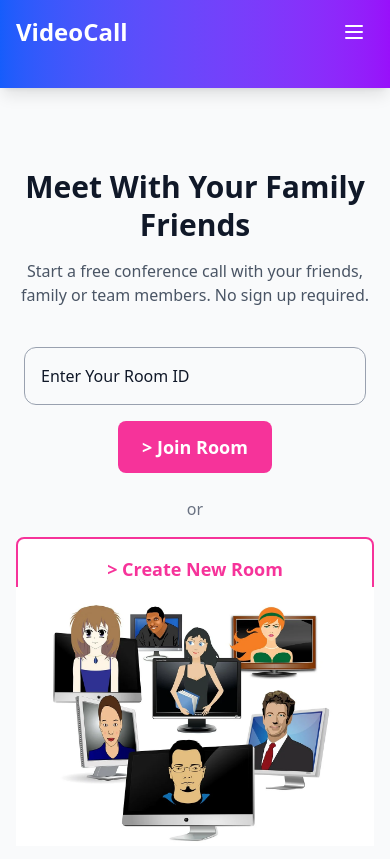
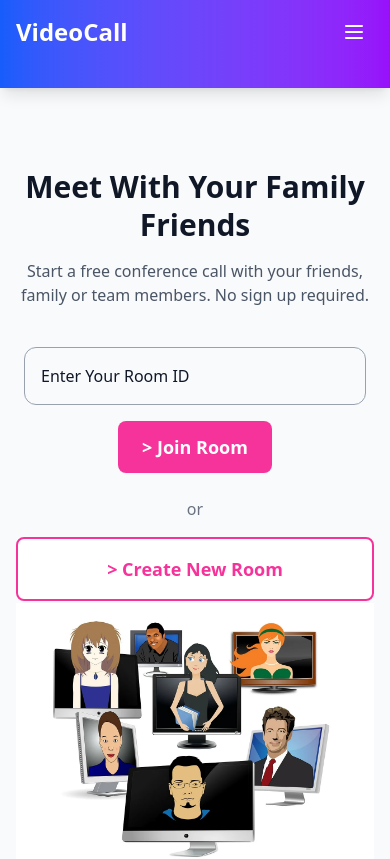
Before and after one commit to Vikash-Kumar87/video_calling, a React (Vite) app: page / in a window 390 px wide. Shown: the top 859 px of the page. Built offline with nearby package versions, Linux system fonts and the light colour scheme.

Commit message:
Fix mobile spacing between button and image

```diff
--- a/src/components/Hero.jsx
+++ b/src/components/Hero.jsx
@@ -25,7 +25,7 @@ export const Hero = () => {
     <div className="bg-gray-50">
       <section className="pt-20 pb-12 sm:pb-16 lg:pt-24">
         <div className="px-4 mx-auto max-w-7xl sm:px-6 lg:px-8">
-          <div className="grid max-w-lg grid-cols-1 mx-auto lg:max-w-full lg:items-center lg:grid-cols-2 gap-y-12 lg:gap-x-16">
+          <div className="grid max-w-lg grid-cols-1 mx-auto lg:max-w-full lg:items-center lg:grid-cols-2 gap-y-16 lg:gap-y-12 lg:gap-x-16">
             <div className="animate-slideInLeft">
               <div className="text-center lg:text-left">
                 <h1 className="text-3xl font-bold leading-tight text-gray-900 sm:text-4xl sm:leading-tight lg:leading-tight lg:text-6xl font-pj">
```
